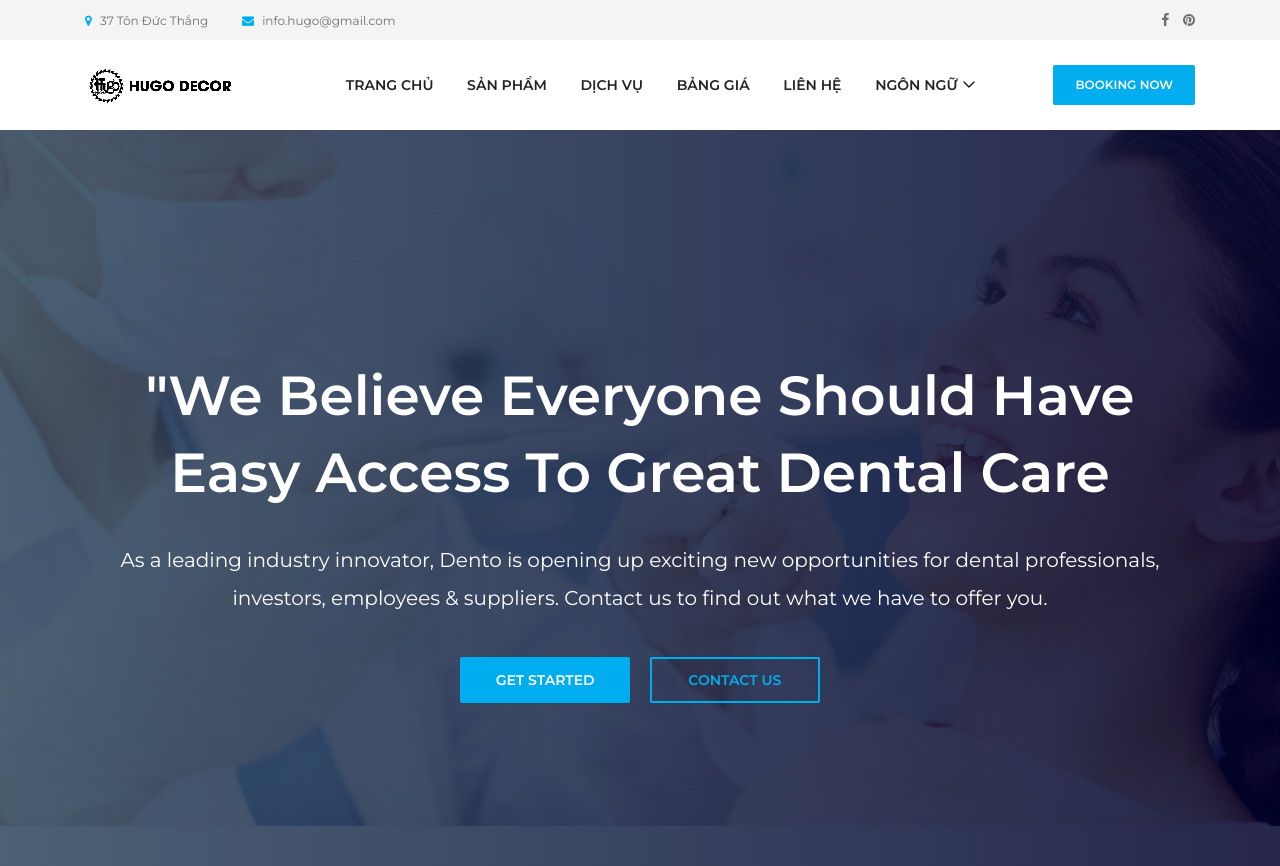
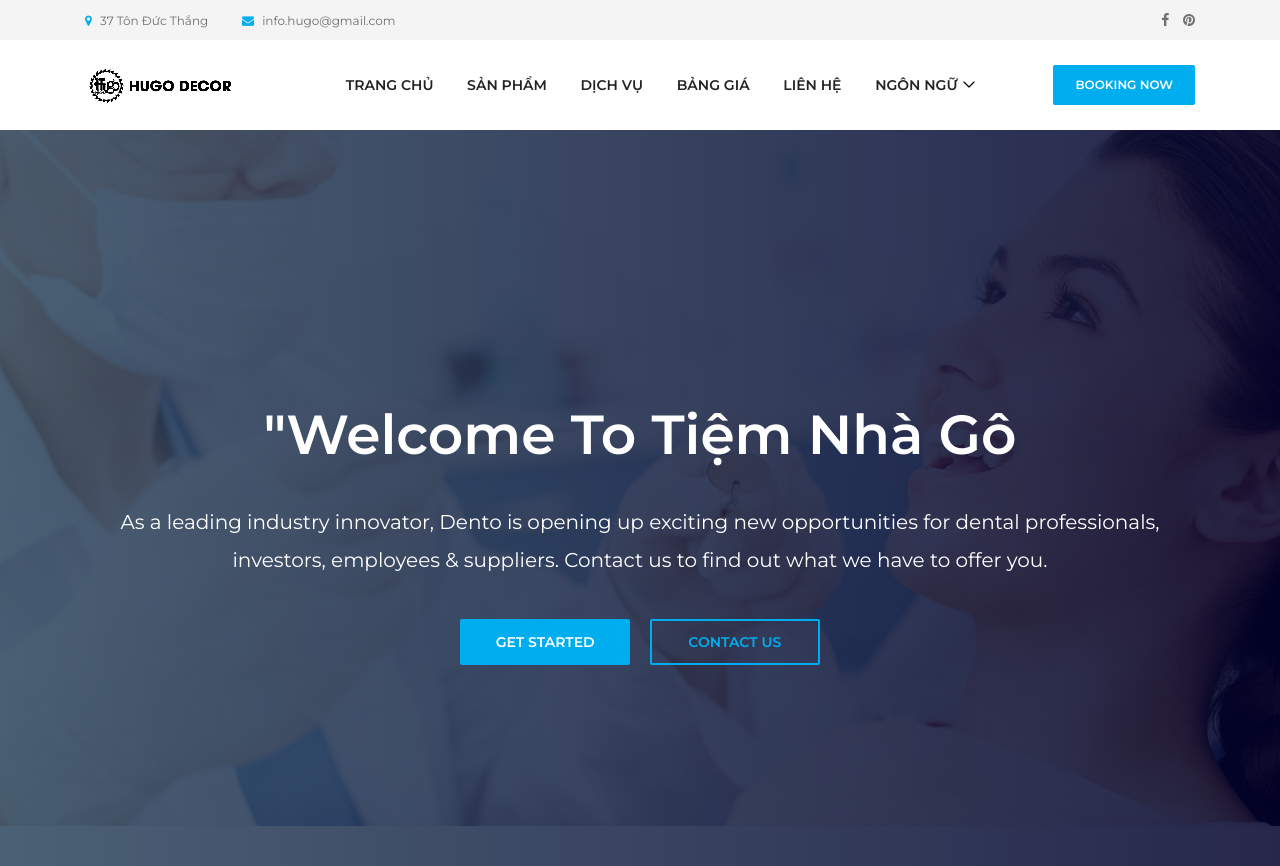
Before and after one commit to thongle89/dentist, a Django app: page / in a window 1280 px wide. Shown: the top 866 px of the page. Run offline with Django 3.2, Linux system fonts and the light colour scheme; some libraries are stand-ins or nearby versions; some web fonts are replaced.

Commit message:
change welcome

```diff
--- a/website/templates/home.html
+++ b/website/templates/home.html
@@ -24,7 +24,7 @@
             <div class="col-12">
               <!-- Welcome Text -->
               <div class="welcome-text text-center">
-                <h2 data-animation="fadeInUp" data-delay="100ms">"We Believe Everyone Should Have Easy Access To Great Dental Care</h2>
+                <h2 data-animation="fadeInUp" data-delay="100ms">"Welcome to Tiệm Nhà Gô</h2>
                 <p data-animation="fadeInUp" data-delay="300ms">As a leading industry innovator, Dento is opening up exciting new opportunities for dental professionals, investors, employees & suppliers. Contact us to find out what we have to
                   offer you.</p>
                 <div class="welcome-btn-group">
```
